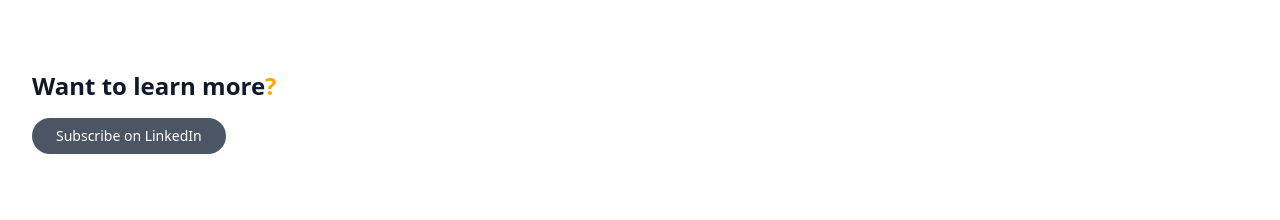
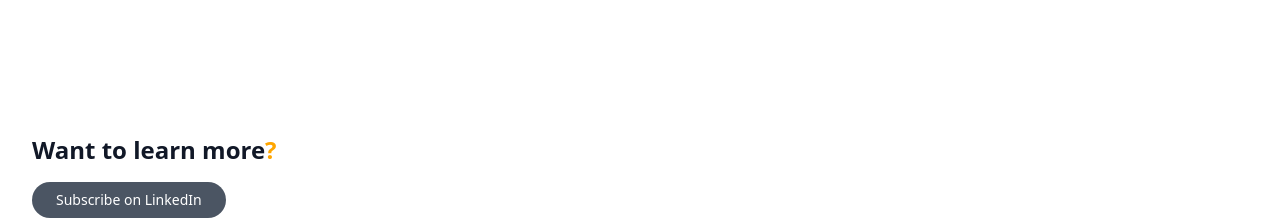
Before and after one commit to mrh1976/mherron, a React (Vite) app: page / in a window 1280 px wide. Shown: the part 593-813 px from the top of the page. Built offline with nearby package versions, Linux system fonts and the light colour scheme.

Commit message:
completionId: cgen-708f26d1404748758e842d8a5639a721
cgen-708f26d1404748758e842d8a5639a721

```diff
--- a/client/pages/Index.tsx
+++ b/client/pages/Index.tsx
@@ -96,7 +96,7 @@ export default function Index() {
               </div>
 
               {/* Want to learn more section */}
-              <div className="space-y-4 mt-32">
+              <div className="space-y-4 mt-48">
                 <h3 className="text-2xl font-bold text-gray-900">
                   Want to learn more<span className="text-orange">?</span>
                 </h3>
```
